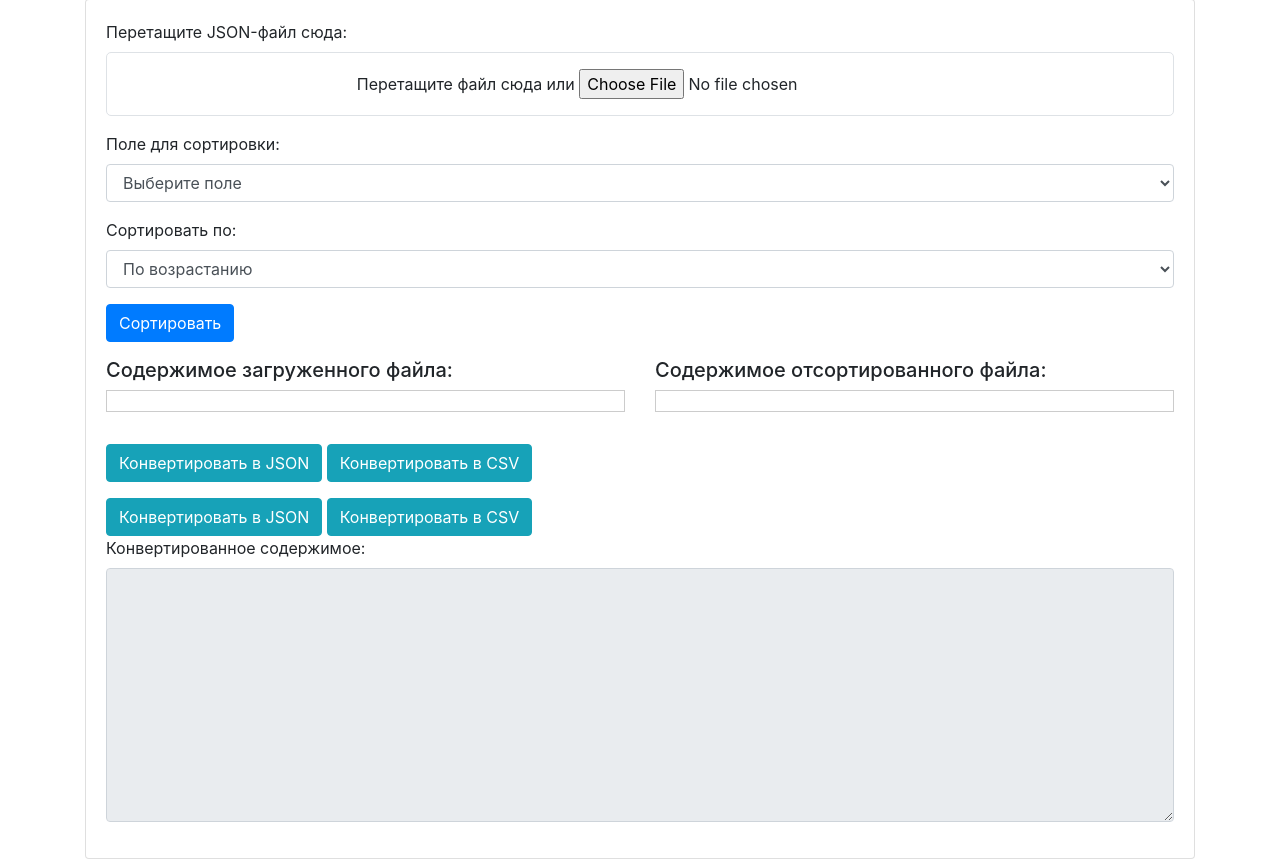
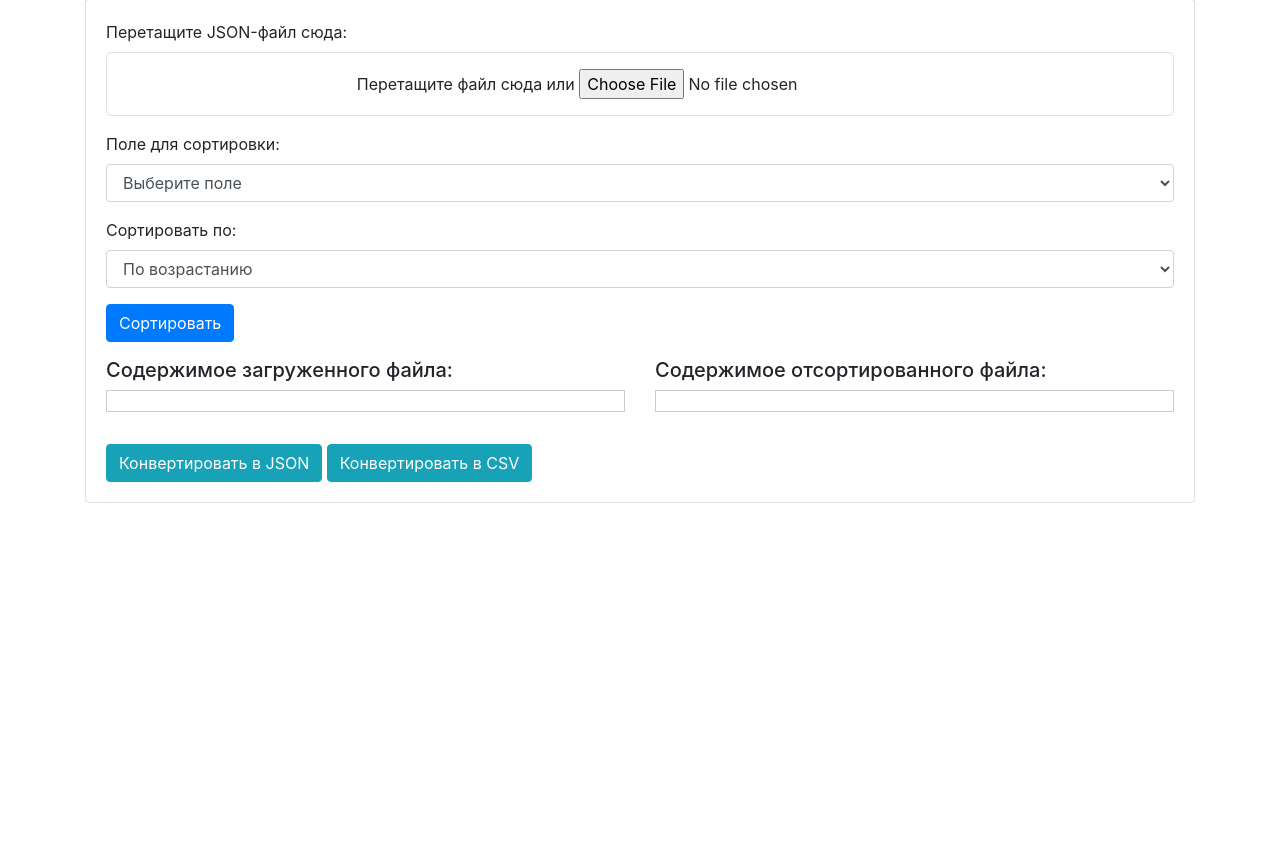
Before and after one commit to Andrey-Zobnin/ProjectOfJson, a Flask app: page / in a window 1280 px wide. Shown: the part 105-964 px from the top of the page. After the commit the page ends 608 px from the top, so only its background shows below. Run offline with Flask 3, Linux system fonts and the light colour scheme; some libraries are stand-ins or nearby versions.

Commit message:
del what np need

```diff
--- a/myapp/templates/index.html
+++ b/myapp/templates/index.html
@@ -65,15 +65,6 @@
                     <button id="convertToCsvBtn" class="btn btn-info">Конвертировать в CSV</button>
                     <button id="downloadConvertedBtn" class="btn btn-success" style="display: none;">Скачать конвертированный файл</button>
                 </div>
-                <div class="mt-3">
-                    <button id="convertToJsonBtn" class="btn btn-info">Конвертировать в JSON</button>
-                    <button id="convertToCsvBtn" class="btn btn-info">Конвертировать в CSV</button>
-                    <button id="downloadConvertedBtn" class="btn btn-success" style="display: none;">Скачать конвертированный файл</button>
-                </div>
-                <div class="form-group">
-                    <label for="convertedContent">Конвертированное содержимое:</label>
-                    <textarea id="convertedContent" class="form-control" rows="10" readonly></textarea>
-                </div>
             </div>
         </div>
     </div>
```
